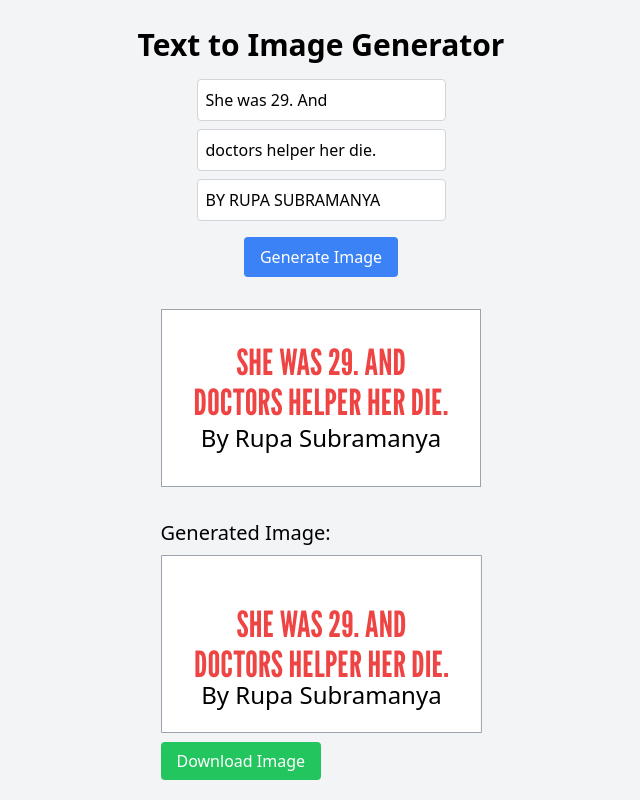
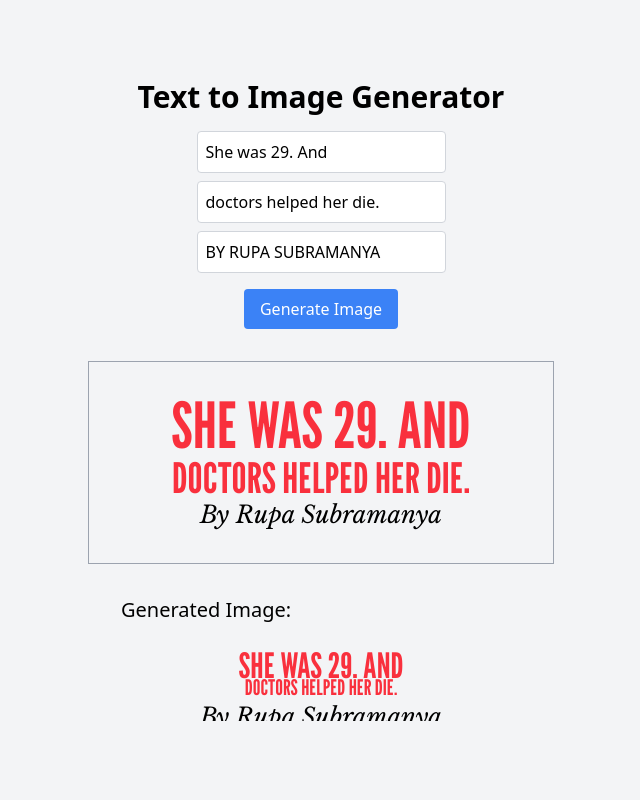
Before and after one commit to tomcheng/text-to-image-app, a React (Create React App) app: page / in a window 1280 px wide. Shown: the whole page, without its empty margins (319-959 px from the left). Built offline with nearby package versions, Linux system fonts and the light colour scheme.

Commit message:
Refine things

```diff
--- a/package.json
+++ b/package.json
@@ -10,6 +10,7 @@
     "react": "^18.3.1",
     "react-dom": "^18.3.1",
     "react-scripts": "5.0.1",
+    "resize-observer-polyfill": "^1.5.1",
     "web-vitals": "^2.1.4"
   },
   "scripts": {
--- a/public/index.html
+++ b/public/index.html
@@ -27,7 +27,7 @@
     <link rel="preconnect" href="https://fonts.googleapis.com">
     <link rel="preconnect" href="https://fonts.gstatic.com" crossorigin>
     <link href="https://fonts.googleapis.com/css2?family=League+Gothic&display=swap" rel="stylesheet">
-    <title>Text to Image</title>
+    <link href="https://fonts.googleapis.com/css2?family=Libre+Baskerville:ital@1&display=swap" rel="stylesheet">    <title>Text to Image</title>
   </head>
   <body>
     <noscript>You need to enable JavaScript to run this app.</noscript>
--- a/src/App.js
+++ b/src/App.js
@@ -1,23 +1,66 @@
-import React, { useEffect, useState } from "react";
+import React, { useEffect, useState, useRef } from "react";
 import html2canvas from "html2canvas";
+import ResizeObserver from "resize-observer-polyfill";
 
 function App() {
   const [title, setTitle] = useState("She was 29. And");
-  const [title2, setTitle2] = useState("doctors helper her die.");
+  const [title2, setTitle2] = useState("doctors helped her die.");
   const [subtitle, setSubtitle] = useState("By Rupa Subramanya");
   const [imageUrl, setImageUrl] = useState("");
+  const titleRef = useRef(null);
+  const title2Ref = useRef(null);
 
   const generateImage = () => {
     const element = document.getElementById("image-container");
-    html2canvas(element).then((canvas) => {
+    html2canvas(element, { backgroundColor: null }).then((canvas) => {
       const imgData = canvas.toDataURL("image/png");
       setImageUrl(imgData);
     });
   };
 
+  const adjustFontSize = (ref, text) => {
+    if (!ref.current) return;
+    const containerWidth = 300;
+    const maxFontSize = 80; // starting font size
+    const minFontSize = 10;
+    let fontSize = maxFontSize;
+
+    const testElement = document.createElement("span");
+    testElement.style.visibility = "hidden";
+    testElement.style.position = "absolute";
+    testElement.style.whiteSpace = "nowrap";
+    testElement.classList.add("title");
+    document.body.appendChild(testElement);
+
+    while (fontSize >= minFontSize) {
+      testElement.style.fontSize = `${fontSize}px`;
+      testElement.innerText = text;
+      if (testElement.offsetWidth <= containerWidth) {
+        ref.current.style.fontSize = `${fontSize}px`;
+        break;
+      }
+      fontSize -= 0.5;
+    }
+
+    document.body.removeChild(testElement);
+  };
+
   useEffect(() => {
+    adjustFontSize(titleRef, title);
+    adjustFontSize(title2Ref, title2);
     generateImage();
   }, [title, title2, subtitle]);
+
+  useEffect(() => {
+    const resizeObserver = new ResizeObserver(() => {
+      adjustFontSize(titleRef, title);
+      adjustFontSize(title2Ref, title2);
+    });
+
+    resizeObserver.observe(document.getElementById("image-container"));
+
+    return () => resizeObserver.disconnect();
+  }, [title, title2]);
 
   return (
     <div className="flex flex-col items-center justify-center min-h-screen bg-gray-100 p-4">
@@ -49,25 +92,27 @@ function App() {
       >
         Generate Image
       </button>
-      <div
-        id="image-container"
-        className="mt-8 text-center p-8 border border-gray-400 bg-white"
-      >
-        <h1 className="title text-red-500 text-4xl uppercase">{title}</h1>
-        <h1 className="title text-red-500 text-4xl uppercase">{title2}</h1>
-        <h2 className="text-black text-2xl">{subtitle}</h2>
+      <div className="mt-8 p-8 border border-gray-400">
+        <div
+          id="image-container"
+          className="text-center bg-transparent"
+          style={{ width: "400px" }}
+        >
+          <div className="title-container mx-auto">
+            <h1 ref={titleRef} className="title">
+              {title}
+            </h1>
+            <h1 ref={title2Ref} className="title">
+              {title2}
+            </h1>
+          </div>
+          <h2 className="subtitle text-black text-2xl">{subtitle}</h2>
+        </div>
       </div>
       {imageUrl && (
         <div className="mt-8">
           <h3 className="text-xl mb-2">Generated Image:</h3>
-          <img src={imageUrl} alt="Generated" className="mb-4" />
-          <a
-            href={imageUrl}
-            download="generated-image.png"
-            className="bg-green-500 text-white px-4 py-2 rounded hover:bg-green-600"
-          >
-            Download Image
-          </a>
+          <img src={imageUrl} alt="Generated" />
         </div>
       )}
     </div>
--- a/src/index.css
+++ b/src/index.css
@@ -8,4 +8,12 @@
   font-weight: 400;
   font-style: normal;
   font-variation-settings: "wdth" 100;
+  text-transform: uppercase;
+  line-height: 1;
+  color: #f9303d;
 }
+.subtitle {
+  font-family: "Libre Baskerville", serif;
+  font-weight: 400;
+  font-style: italic;
+}
```
Also changed, not shown: 1 other file (tests, documents, lock files or other folders).
